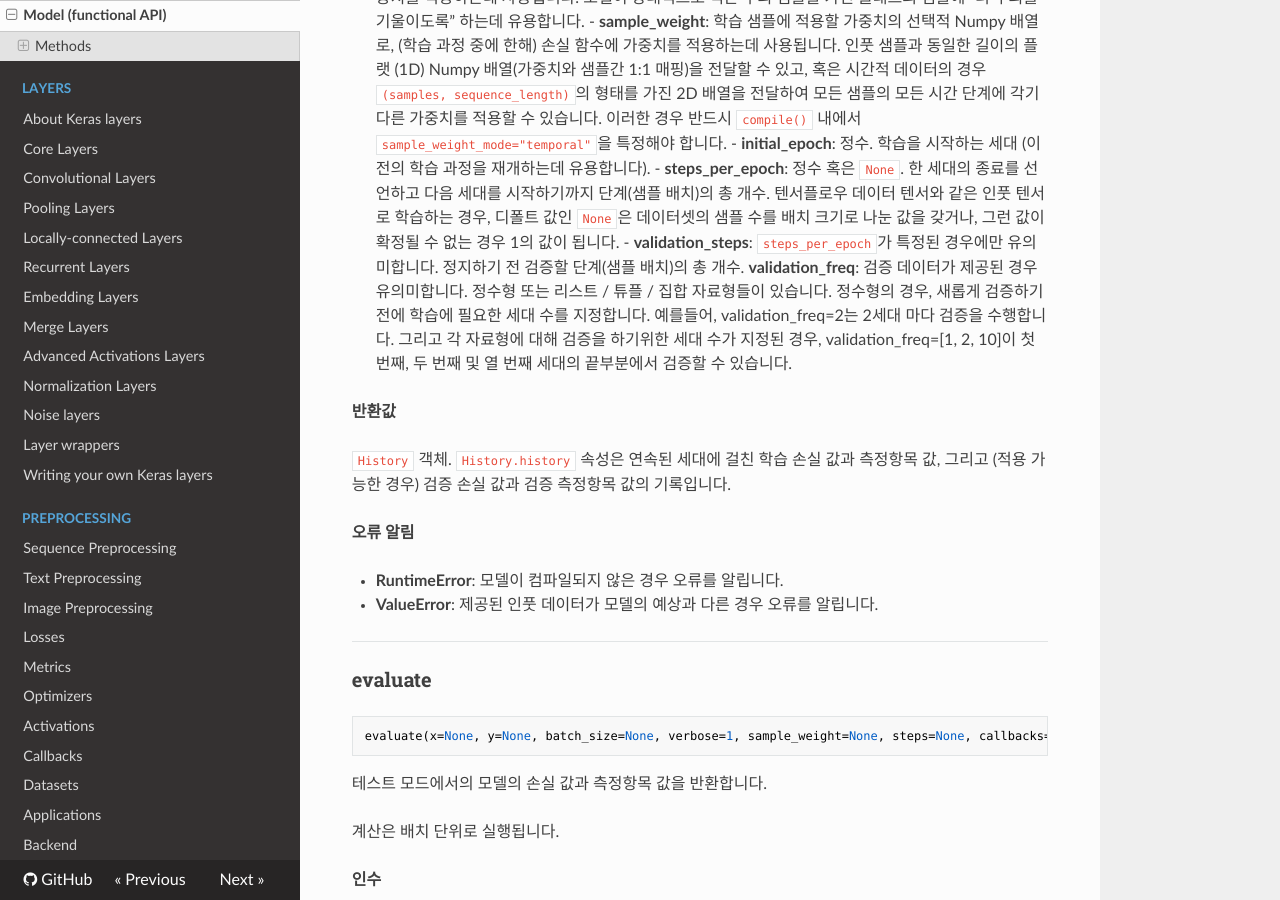
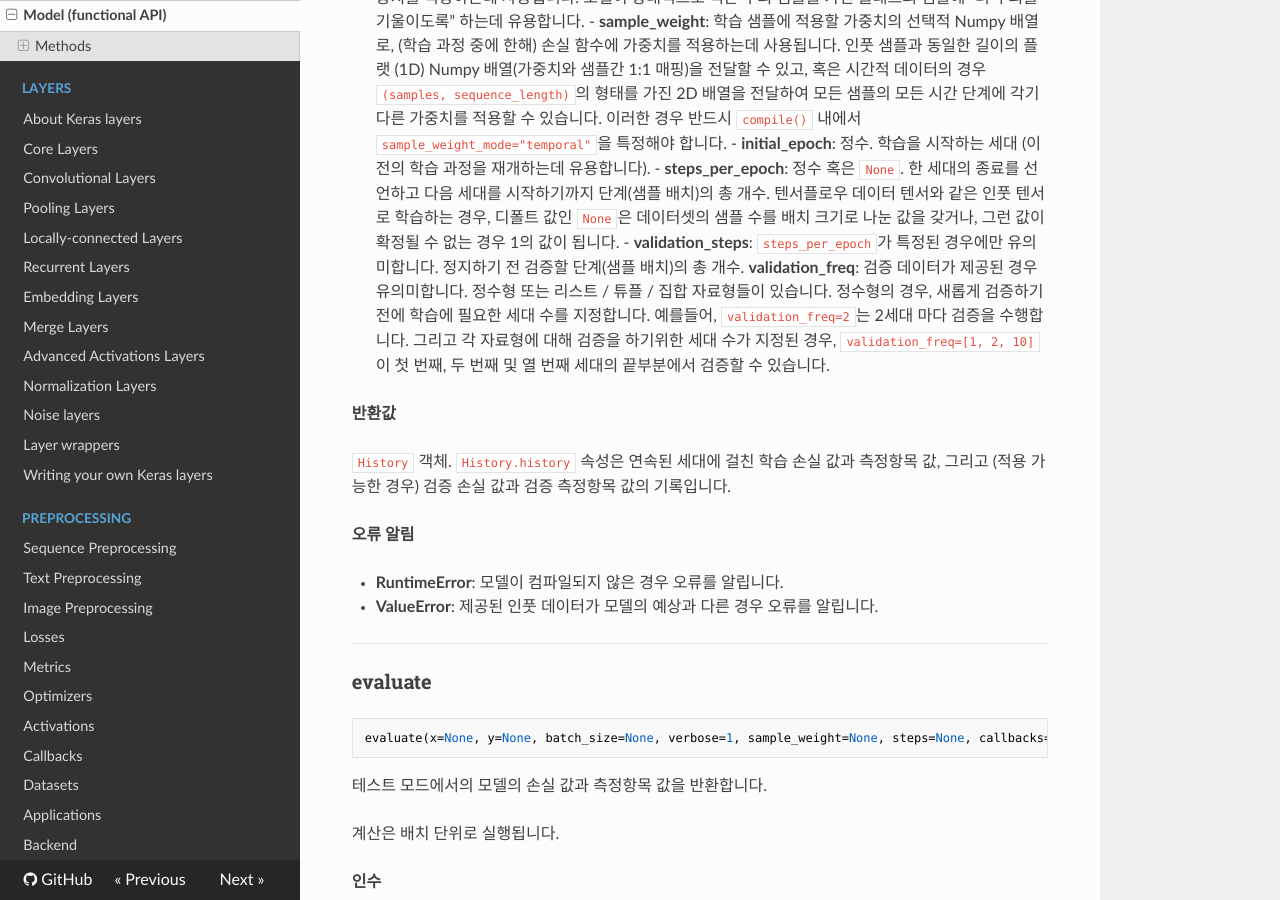
Before and after one commit to keras-team/keras-docs-ko, an MkDocs documentation site: the page built from sources/models/model.md, in a window 1280 px wide and 900 px high, scrolled down 2439 px. Built offline with MkDocs 1.6.1, drawn with Linux system fonts in a browser that asks for light colours; nearby versions of some CDN libraries.

```diff
--- a/sources/models/model.md
+++ b/sources/models/model.md
@@ -180,9 +180,9 @@ __인수__
   __validation_freq__: 검증 데이터가 제공된 경우 유의미합니다.
     정수형 또는 리스트 / 튜플 / 집합 자료형들이 있습니다.
     정수형의 경우, 새롭게 검증하기 전에 학습에 필요한 세대 수를
-    지정합니다. 예를들어, validation_freq=2는 2세대 마다
+    지정합니다. 예를들어, `validation_freq=2`는 2세대 마다
     검증을 수행합니다. 그리고 각 자료형에 대해 검증을 하기위한
-    세대 수가 지정된 경우, validation_freq=[1, 2, 10]이
+    세대 수가 지정된 경우, `validation_freq=[1, 2, 10]`이
     첫 번째, 두 번째 및 열 번째 세대의 끝부분에서 검증할 수
     있습니다.
 
```
